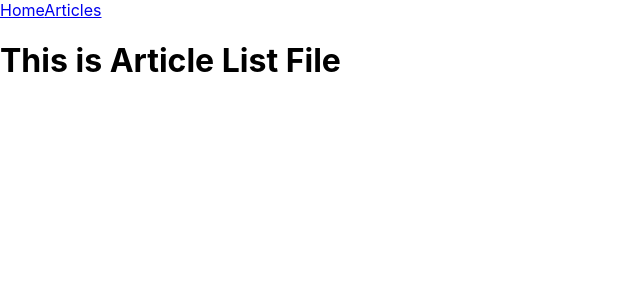
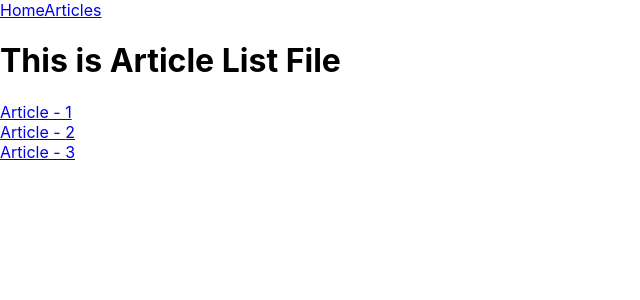
Before and after one commit to charandkart/Testing, a React (Create React App) app: page /articles in a window 1280 px wide. Shown: the top 300 px of the page, without its empty margins (0-640 px from the left). Built offline with nearby package versions, Linux system fonts and the light colour scheme.

Commit message:
updated index.html

```diff
--- a/public/index.html
+++ b/public/index.html
@@ -7,7 +7,7 @@
     <meta name="theme-color" content="#000000" />
     <meta
       name="description"
-      content="Web site created using create-react-app"
+      content="SEO Testing Working"
     />
     <link rel="apple-touch-icon" href="%PUBLIC_URL%/logo192.png" />
 
@@ -22,7 +22,7 @@
   <meta property="og:width" content="300px" />
   <meta property="og:description" content="Seo Tseting Website | Learn More" />
   <meta property="og:url" content="http://www.google.com" />
-  <title>SEO Testing</title>
+  <title>SEO Testing Working</title>
   </head>
   <body>
     <noscript>You need to enable JavaScript to run this app.</noscript>
--- a/src/Pages/ArticleList.js
+++ b/src/Pages/ArticleList.js
@@ -1,9 +1,15 @@
 import React from "react";
+import { Link } from "react-router-dom";
 
 const ArticleList = () => {
   return (
     <div>
       <h1> This is Article List File</h1>
+      {[1, 2, 3].map((i) => (
+        <div>
+          <Link to={`/article/${i}`}>Article - {i}</Link>
+        </div>
+      ))}
     </div>
   );
 };
```
